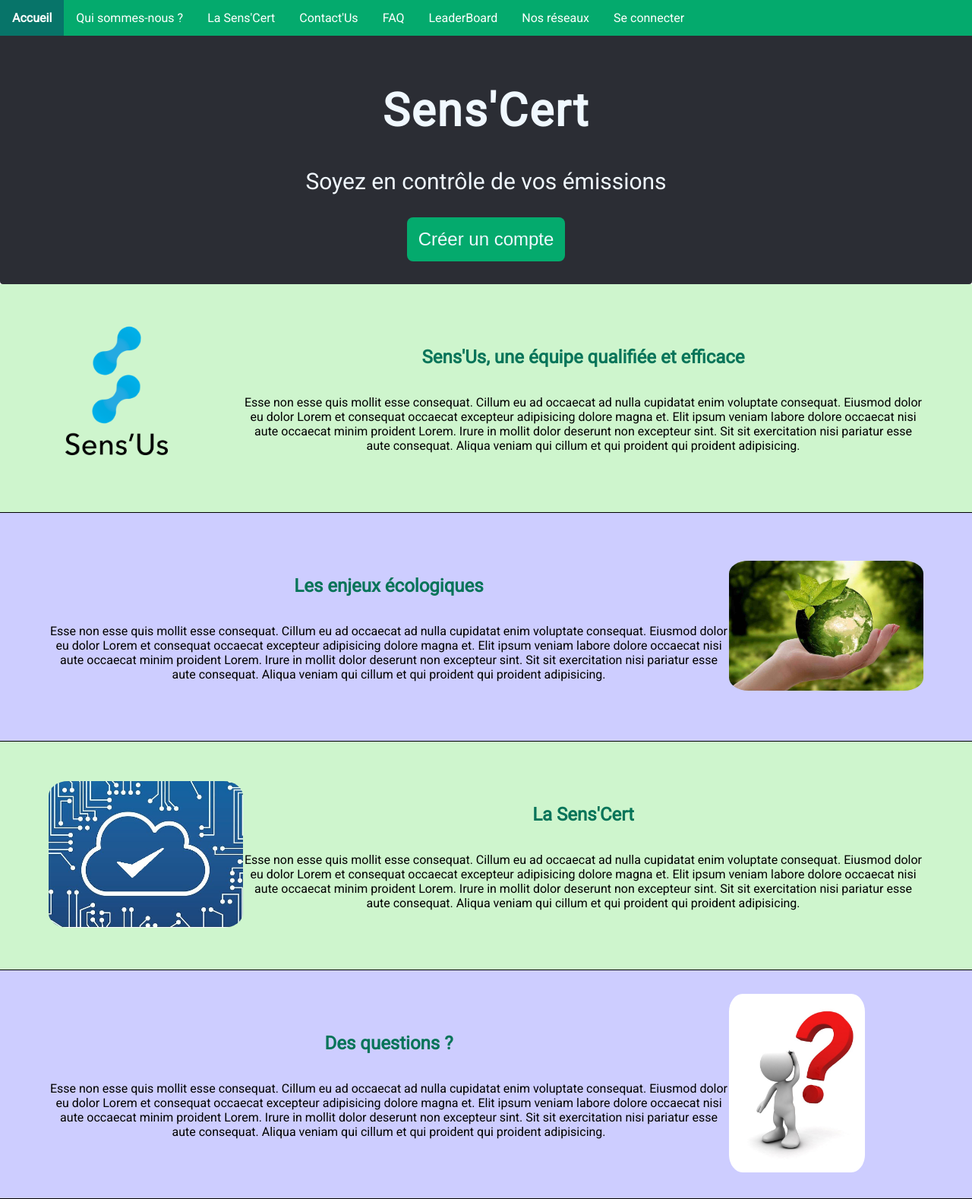
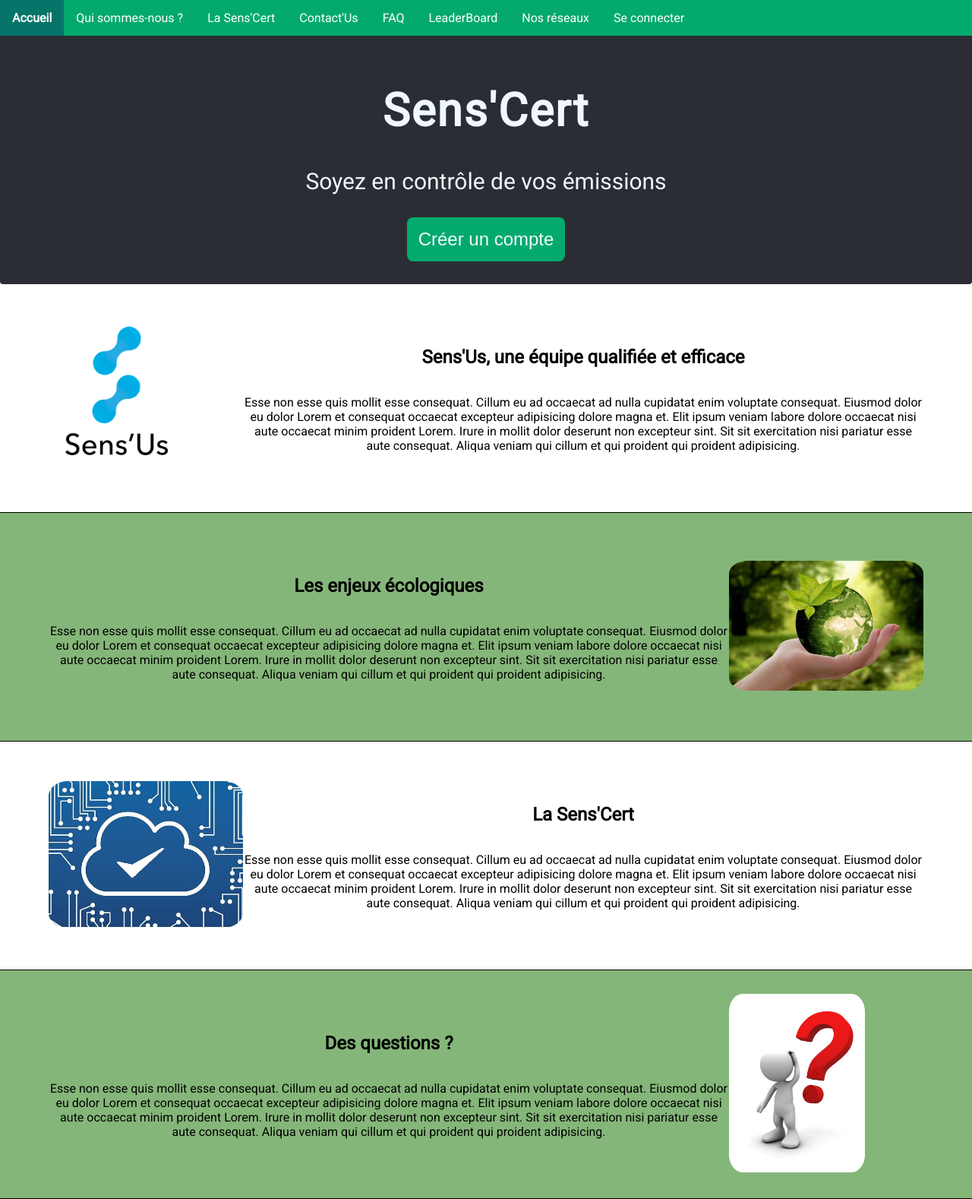
Before and after one commit to arthurpochart/Sens-Us, a PHP site: page /Sens-Us/ in a window 1280 px wide. Shown: the whole page at 76% size. Run offline with PHP 8.4, Linux system fonts and the light colour scheme.

Commit message:
couleur index

```diff
--- a/style.css
+++ b/style.css
@@ -10,12 +10,12 @@
 
 #bandeau1,
 #bandeau3 {
-  background-color: rgb(206, 245, 205);
+  background-color: #FFFFFF;
 }
 
 #bandeau2,
 #bandeau4 {
-  background-color: rgb(205, 205, 255);
+  background-color: rgb(133, 182, 121);
 }
 
 .bandeau-container-texte {
@@ -43,7 +43,7 @@
 }
 
 .titre-bandeau {
-  color: #077459;
+  color: #000000;
 }
 
 .header {
```
